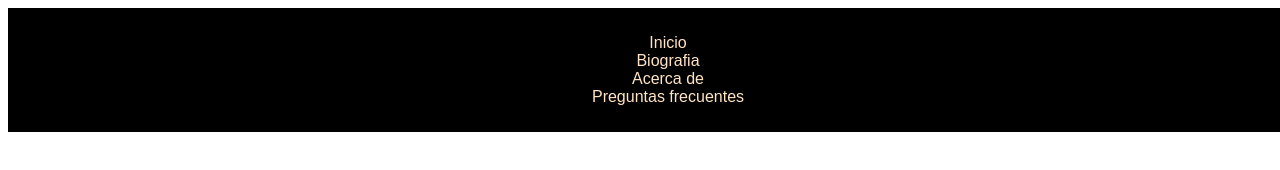
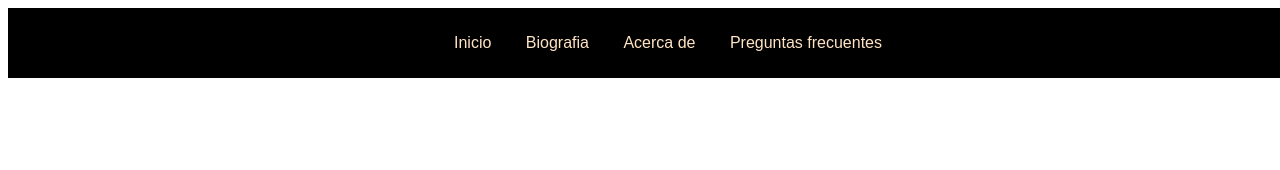
Before and after one commit to hm157/hm157.github.io, a plain HTML site: page Actividad3.html in a window 1280 px wide. Drawn offline with Linux system fonts and the light colour scheme.

Commit message:
Add files via upload

```diff
--- a/Actividad3.html
+++ b/Actividad3.html
@@ -11,10 +11,10 @@
     <header>
         <nav>
             <ul id="Menu">
-                <li class="Opcion"><a href="#">Inicio</a></li>
-                <li class="Opcion"><a href="#">Biografia</a></li>
-                </li class="Opcion"><a href="#">Acerca de</a></li>
-                <li class="Opcion"><a href="#">Preguntas frecuentes</a></li>
+                <li class="opcion"><a href="#">Inicio</a></li>
+                <li class="opcion"><a href="#">Biografia</a></li>
+                <li class="opcion"><a href="#">Acerca de</a></li>
+                <li class="opcion"><a href="#">Preguntas frecuentes</a></li>
             </ul>
         </nav>
     </header>
--- a/css/Actividad3.css
+++ b/css/Actividad3.css
@@ -6,11 +6,13 @@ header{
     padding-bottom: 10px;
 }
 
+
 #menu{
     list-style: none;
     margin: 0;
     padding: 0;
 }
+
 
 .opcion{
     display: inline;
@@ -18,11 +20,13 @@ header{
     margin-right: 15px;
 }
 
+
 a{
     text-decoration: none;
     color: bisque;
 }
 @import url('https://fonts.googleapis.com/css2?family=Reddit+Sans+Condensed:wght@200..900&display=swap');
+
 
 body{
     width: 100vw;
```
Also changed, not shown: index.html (+9 -1 lines).
